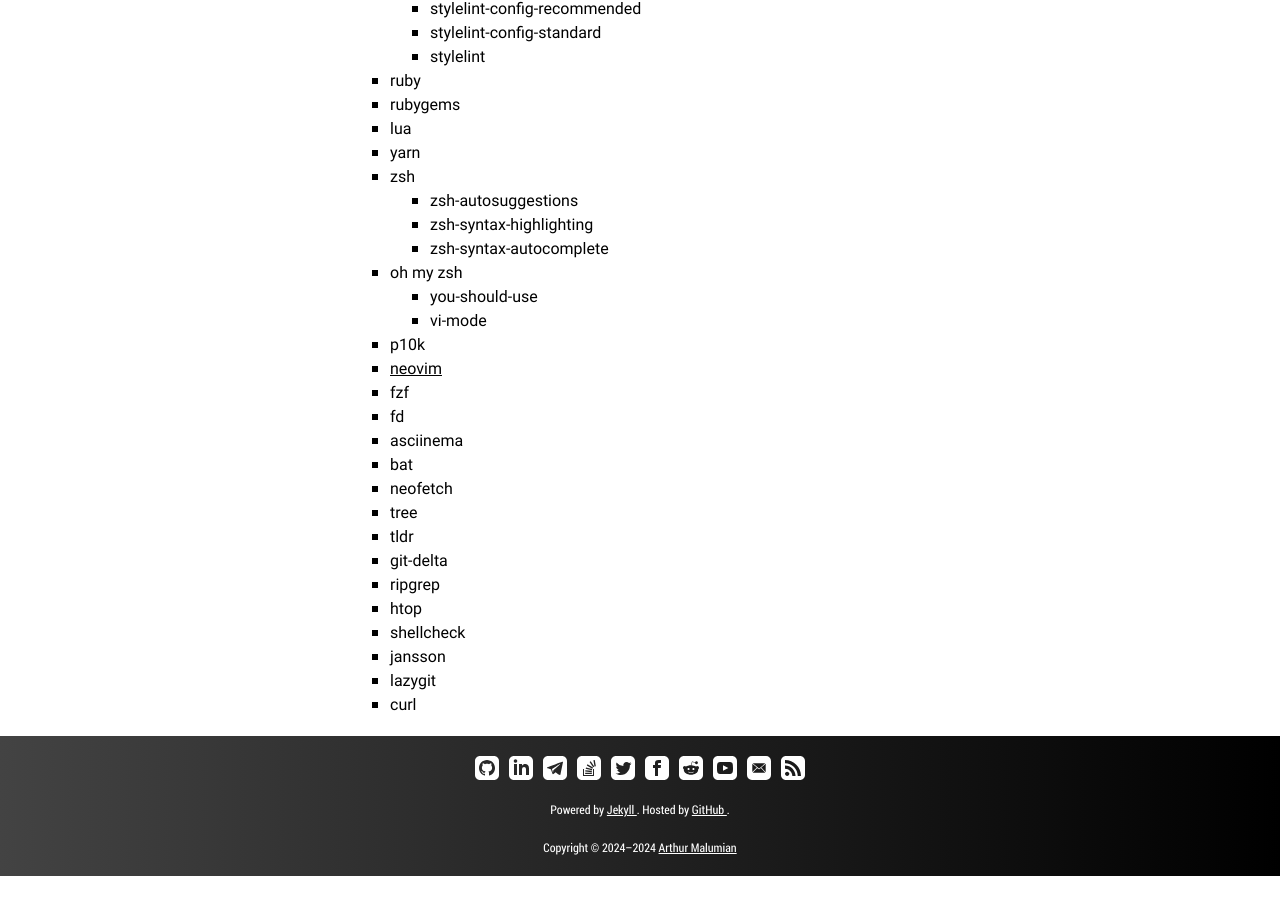
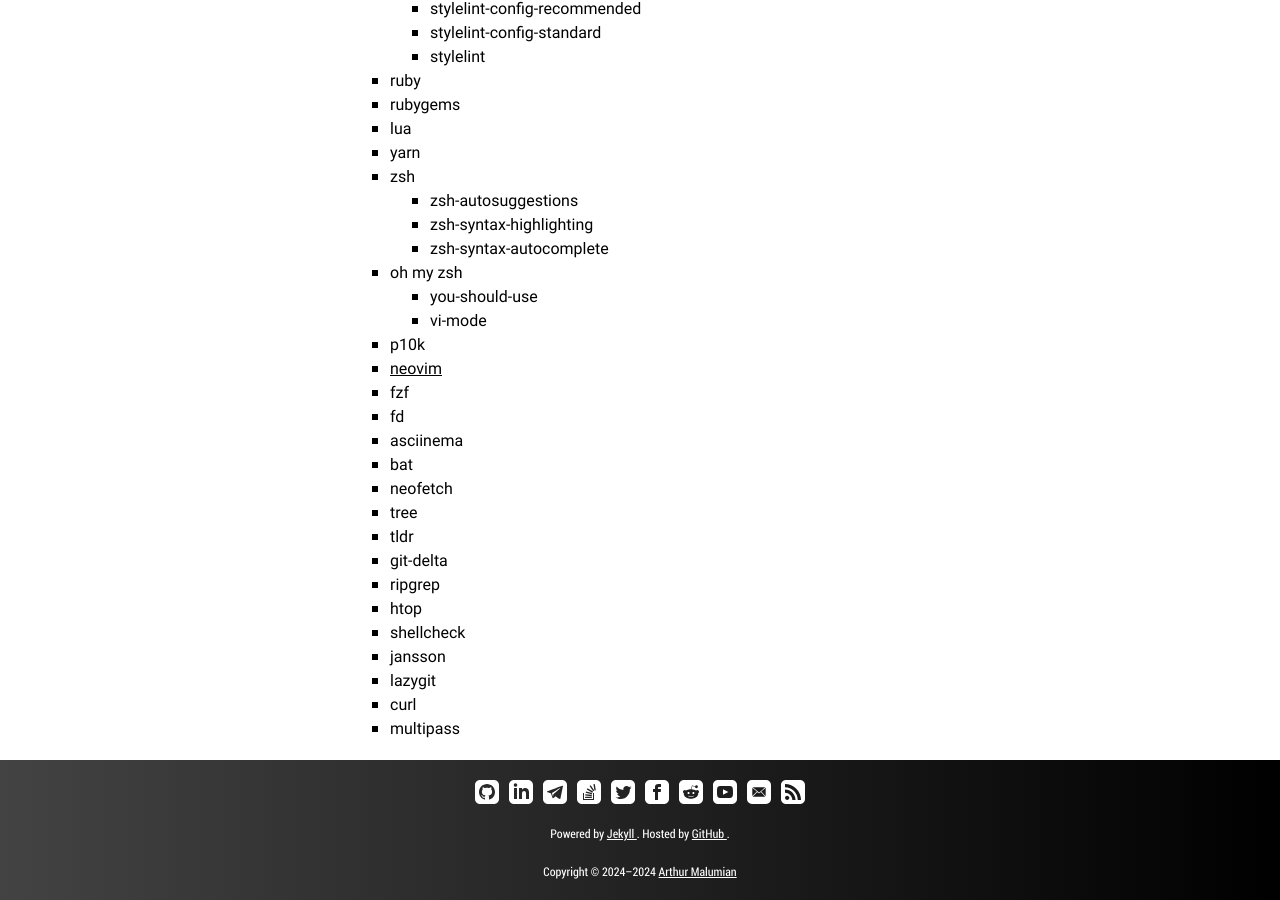
Before and after one commit to amalumian/www.malumian.dev, a Jekyll site: the page built from setup.html, in a window 1280 px wide and 900 px high, scrolled down 3481 px. Built offline with Jekyll 4.4.1, drawn with Linux system fonts in a browser that asks for light colours; before the commit the page ends 4357 px from its top, so only the background shows below that.

Commit message:
Update setup.html

```diff
--- a/setup.html
+++ b/setup.html
@@ -215,6 +215,7 @@
                 <li>jansson</li>
                 <li>lazygit</li>
                 <li>curl</li>
+                <li>multipass</li>
             </ul>
         </li>
     </ul>
```
